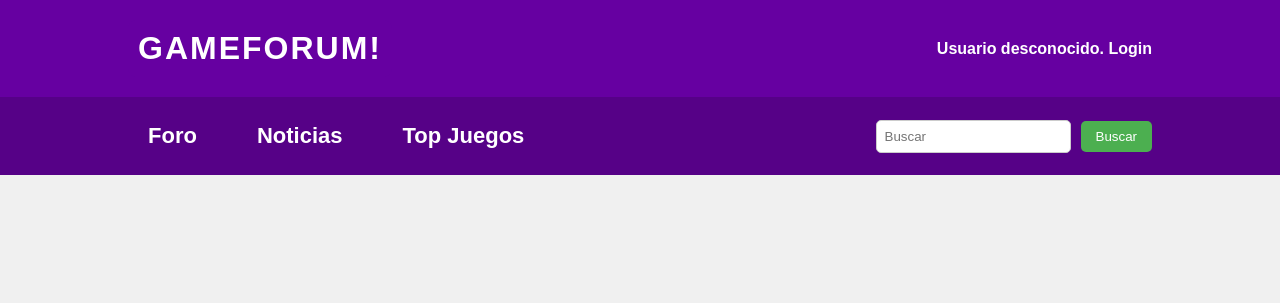
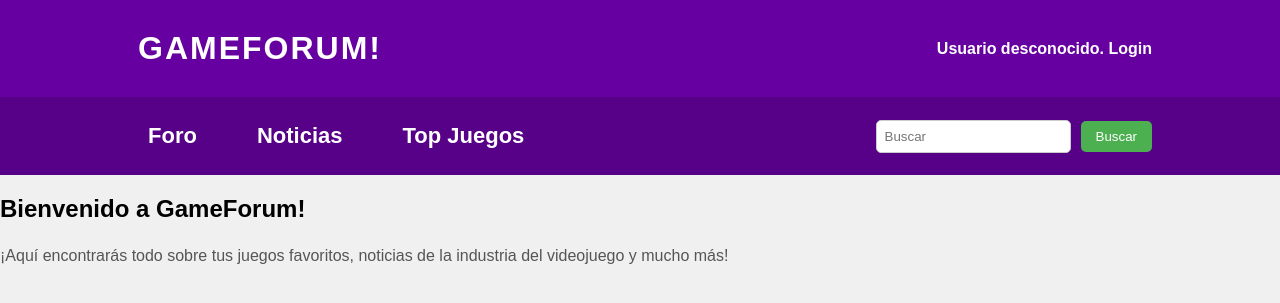
Before and after one commit to RaulAJ/GameForum-, a PHP site: page / in a window 1280 px wide. Shown: the top 303 px of the page. Run offline with PHP 8.4, Linux system fonts and the light colour scheme.

Commit message:
Corregido el index(otra vez)

```diff
--- a/index.php
+++ b/index.php
@@ -5,7 +5,10 @@ require_once 'config.php';
 $tituloPagina = 'GameForum!';
 
 $contenidoPrincipal = <<<EOS
-
+<div class="bienvenida">
+<h2>Bienvenido a GameForum!</h2>
+<p>¡Aquí encontrarás todo sobre tus juegos favoritos, noticias de la industria del videojuego y mucho más!</p>
+</div>
 EOS;
 
 require 'vistas/comun/layout.php';
```
